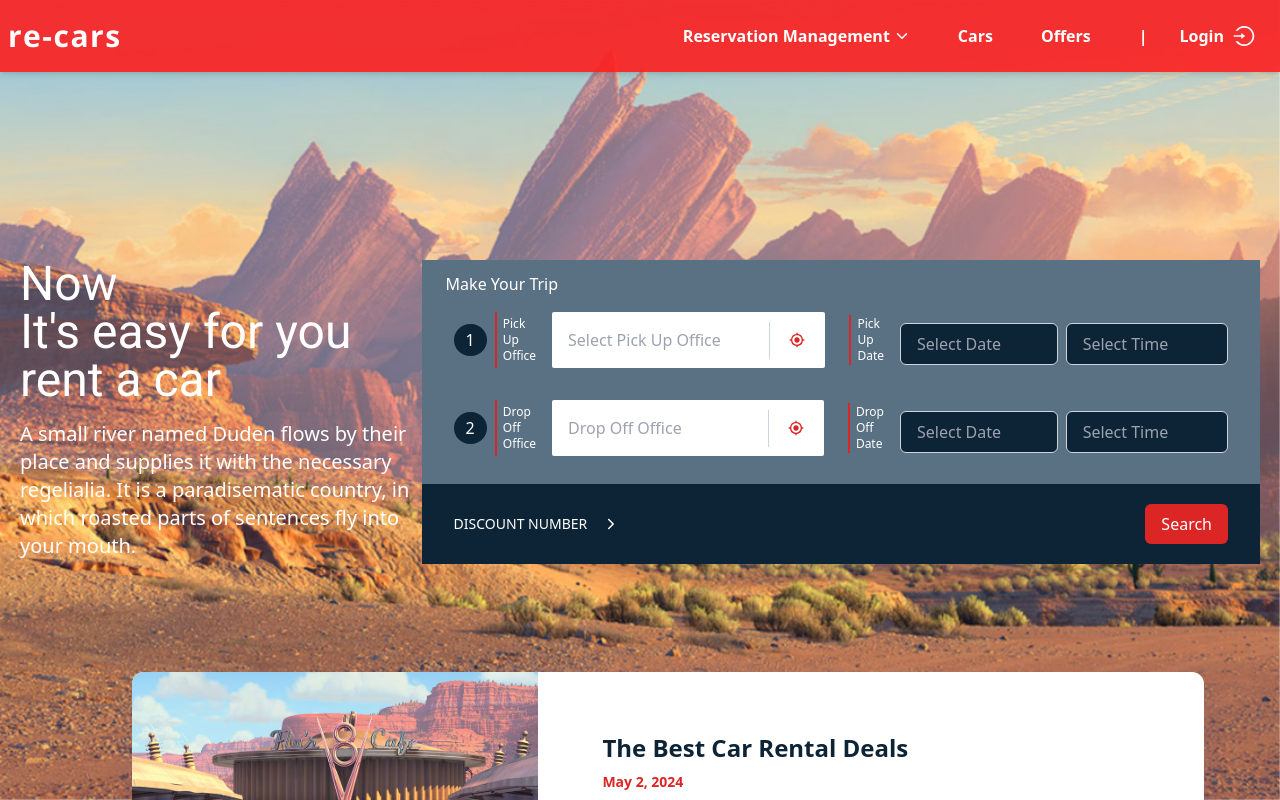
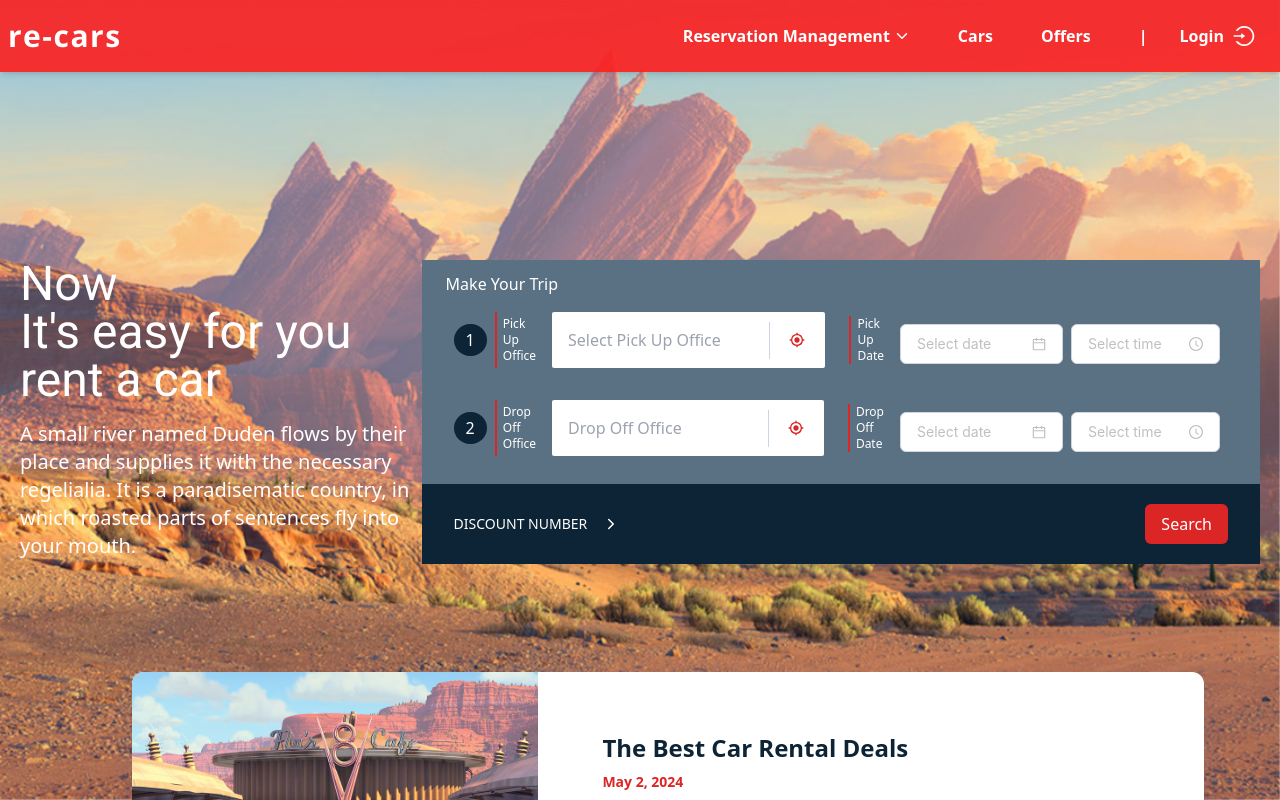
Before and after one commit to yusufalperendumlu/rent-a-car, a React (Vite) app: page / in a window 1280 px wide. Shown: the top 800 px of the page. Built offline with nearby package versions, Linux system fonts and the light colour scheme.

Commit message:
refactor: Update package dependencies
Update react-icons to version 5.2.0 and sweetalert2 to version 11.10.8 in package.json and package-lock.json. This ensures that the project uses the latest versions of these libraries and includes any bug fixes or new features they provide.

```diff
--- a/package.json
+++ b/package.json
@@ -11,6 +11,7 @@
   },
   "dependencies": {
     "@tanstack/react-query": "^5.34.1",
+    "antd": "^5.17.0",
     "axios": "^1.6.8",
     "clsx": "^2.1.0",
     "react": "^18.2.0",
--- a/src/pages/home/container/Hero.jsx
+++ b/src/pages/home/container/Hero.jsx
@@ -1,10 +1,10 @@
 import { useState } from "react";
-import DatePicker from "react-datepicker";
+
+import { DatePicker, TimePicker } from "antd";
 import { IoClose, IoChevronDown } from "react-icons/io5";
 
 import { MdOutlineMyLocation } from "react-icons/md";
 
-import "react-datepicker/dist/react-datepicker.css";
 import { images } from "@/constants";
 
 const Hero = () => {
@@ -65,22 +65,22 @@ const Hero = () => {
               </span>
               <div className="w-80 flex flex-nowrap ">
                 <DatePicker
-                  className="block w-full px-4 py-2 mt-2 text-white bg-dark-hard border border-gray-300 rounded-md focus:outline-none focus:border-blue-500 "
+                  className="block w-fit px-4 py-2 mt-2  border-gray-300 rounded-md focus:outline-none focus:border-blue-500 "
                   selected={startDate}
                   onChange={(date) => setStartDate(date)}
                   placeholderText="Select Date"
-                  locale={"en"}
-                  dateFormat="dd EEE MMM"
+                  format={"MM.DD.YYYY"}
                 />
-                <DatePicker
-                  className="block w-full px-4 py-2 mt-2 ml-2 text-white bg-dark-hard  border border-gray-300 rounded-md focus:outline-none focus:border-blue-500"
+                <TimePicker
+                  className="block w-fit px-4 py-2 mt-2 ml-2  border border-gray-300 rounded-md focus:outline-none focus:border-blue-500 "
                   selected={startTime}
                   placeholderText="Select Time"
                   onChange={(date) => setStartTime(date)}
-                  showTimeSelect
-                  showTimeSelectOnly
-                  timeCaption="Time"
-                  dateFormat="h:mm aa"
+                  needConfirm={false}
+                  changeOnScroll
+                  format={"h:mm A"}
+                  minuteStep={15}
+                  use12Hours
                 />
               </div>
             </div>
@@ -111,7 +111,7 @@ const Hero = () => {
               </span>
               <div className="w-80 flex flex-nowrap">
                 <DatePicker
-                  className="block w-full px-4 py-2 mt-2 text-white bg-dark-hard border border-gray-300 rounded-md focus:outline-none focus:border-blue-500 "
+                  className="block w-fit px-4 py-2 mt-2 border border-gray-300 rounded-md focus:outline-none focus:border-blue-500 "
                   selectsEnd
                   selected={endDate}
                   onChange={(date) => setEndDate(date)}
@@ -119,18 +119,18 @@ const Hero = () => {
                   startDate={startDate}
                   minDate={startDate}
                   placeholderText="Select Date"
-                  locale={"en"}
-                  dateFormat="dd EEE MMM "
+                  format={"MM.DD.YYYY"}
                 />
-                <DatePicker
-                  className="block w-full px-4 py-2 mt-2 ml-2 text-white bg-dark-hard  border border-gray-300 rounded-md focus:outline-none focus:border-blue-500 "
+                <TimePicker
+                  className="block w-fit px-4 py-2 mt-2 ml-2  border border-gray-300 rounded-md focus:outline-none focus:border-blue-500 "
                   selected={endTime}
                   onChange={(date) => setEndTime(date)}
                   placeholderText="Select Time"
-                  showTimeSelect
-                  showTimeSelectOnly
-                  timeCaption="Time"
-                  dateFormat="H : mm"
+                  needConfirm={false}
+                  changeOnScroll
+                  format={"h:mm A"}
+                  minuteStep={15}
+                  use12Hours
                 />
               </div>
             </div>
--- a/src/pages/verify/VerifyEmailPage.jsx
+++ b/src/pages/verify/VerifyEmailPage.jsx
@@ -1,7 +1,8 @@
 import { useEffect, useState } from "react";
 import { useMutation } from "@tanstack/react-query";
+import { Input } from "antd";
 import { useForm } from "react-hook-form";
-import { Link, useNavigate } from "react-router-dom";
+import { useNavigate } from "react-router-dom";
 
 import Swal from "sweetalert2";
 
@@ -129,7 +130,7 @@ const VerifyEmailPage = () => {
                   >
                     Your confirmation code
                   </label>
-                  <input
+                  <Input.OTP
                     type="text"
                     name="userVerifyCode"
                     id="userVerifyCode"
@@ -140,8 +141,9 @@ const VerifyEmailPage = () => {
                         message: "Please enter a valid verification code",
                       },
                     })}
-                    maxLength={6}
-                    className="w-full h-12 border-b-2 bg-transparent m-2 outline-none text-center font-semibold text-xl spin-button-none border-gray-900 focus:border-slate-800 focus:text-gray-700 text-gray-900 transition [appearance:textfield] [&::-webkit-outer-spin-button]:appearance-none [&::-webkit-inner-spin-button]:appearance-none"
+                    length={6}
+                    variant="filled"
+                    size="large"
                   />
                   {errors.userVerifyCode && (
                     <p className="text-red-500 px-4 py-3">
```
Also changed, not shown: 2 other files (tests, documents, lock files or other folders).
